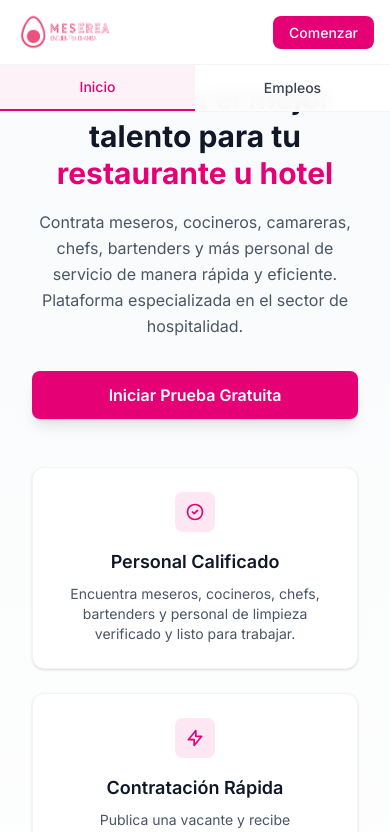
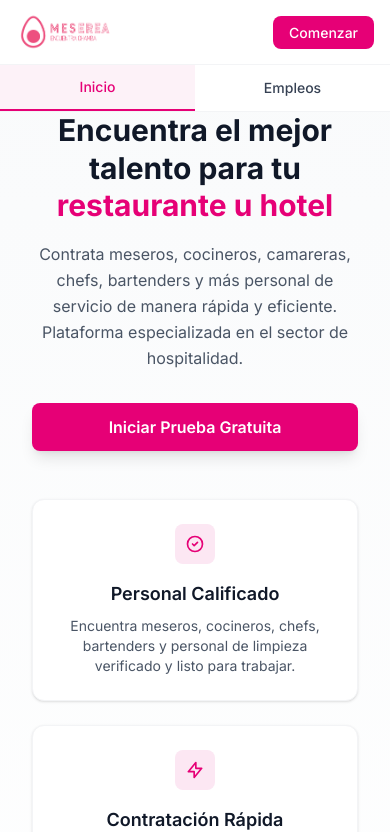
Before and after one commit to GamaEmmanuel/bolsa-de-trabajo, a Next.js app: page / in a window 390 px wide. Shown: the top 832 px of the page. Built offline with nearby package versions, Linux system fonts and the light colour scheme; no server answers.

Commit message:
fix landing

```diff
--- a/src/app/page.tsx
+++ b/src/app/page.tsx
@@ -147,9 +147,9 @@ const LandingPage = () => {
 				</div>
 			</nav>
 
-			{/* Jobs Section */}
-			{activeTab === 'jobs' && (
-				<section className="relative pt-20 sm:pt-24 pb-12 sm:pb-16 bg-gray-50 min-h-screen overflow-hidden">
+		{/* Jobs Section */}
+		{activeTab === 'jobs' && (
+			<section className="relative pt-28 sm:pt-32 md:pt-24 pb-12 sm:pb-16 bg-gray-50 min-h-screen overflow-hidden">
 					{/* Container to constrain illustration positioning */}
 					<div className="absolute inset-0 max-w-[1600px] mx-auto pointer-events-none">
 					{/* Decorative Background Illustration - Top Right */}
@@ -178,10 +178,10 @@ const LandingPage = () => {
 				</section>
 			)}
 
-			{/* Hero Section */}
-			{activeTab === 'home' && (
-			<>
-			<section className="relative pt-20 sm:pt-24 pb-12 sm:pb-16 bg-gradient-to-b from-gray-50 to-white overflow-hidden">
+		{/* Hero Section */}
+		{activeTab === 'home' && (
+		<>
+		<section className="relative pt-28 sm:pt-32 md:pt-24 pb-12 sm:pb-16 bg-gradient-to-b from-gray-50 to-white overflow-hidden">
 				{/* Container to constrain illustration positioning */}
 				<div className="absolute inset-0 max-w-[1600px] mx-auto pointer-events-none">
 				{/* Decorative Background Illustration - Top Right */}
```
